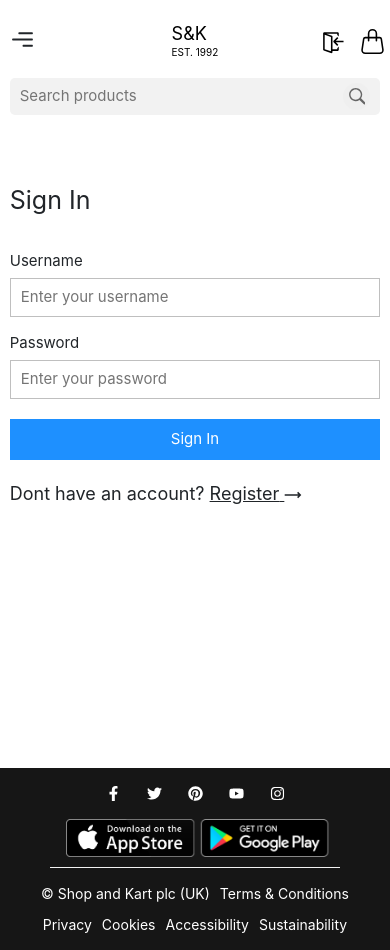
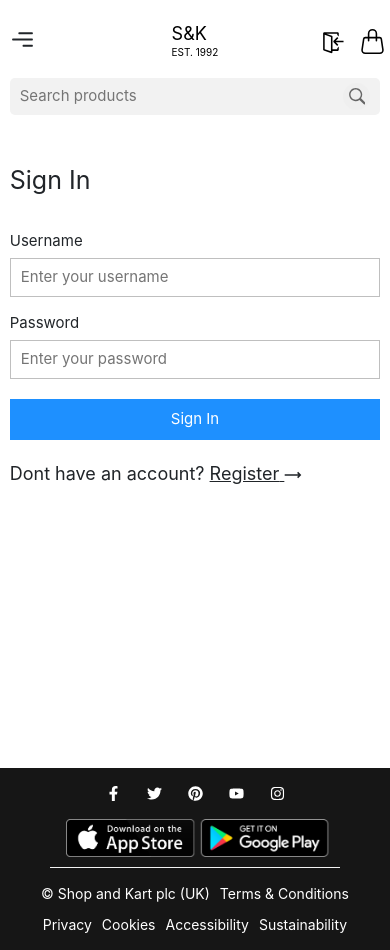
Before and after one commit to nasrah01/react-ecommerce, a React (Create React App) app: page /login in a window 390 px wide. Built offline with nearby package versions, Linux system fonts and the light colour scheme; no server answers.

Commit message:
build login component

```diff
--- a/src/components/Header/Header.jsx
+++ b/src/components/Header/Header.jsx
@@ -29,17 +29,17 @@ const Header = () => {
         </div>
         <SearchBar />
         <div className="header__cart">
-          <div>
           <Link
             to="/login"
             style={{ textDecoration: "none", color: "#000" }}
           >
+          <div>
             <p className="signin">Sign in</p>
             <div className="signin__responsive icon">
               <VscSignIn />
             </div>
+          </div>
           </Link>
-          </div>
           <Link
             to="/checkout"
             style={{ textDecoration: "none", color: "#000" }}
--- a/src/components/Header/header.css
+++ b/src/components/Header/header.css
@@ -54,6 +54,10 @@
 
 .cart__quantity span {
   color: white;
+}
+
+.signin {
+  margin-right: 1rem !important;
 }
 
 .signin__responsive {
--- a/src/components/Home/slider.css
+++ b/src/components/Home/slider.css
@@ -1,9 +1,9 @@
 .slider__container {
-  padding: 3rem calc((100vw - 1400px) / 2);
+  padding: 3rem calc((100vw - 1800px) / 2);
 }
 
 .slider__img {
-  max-height: 600px;
+  max-height: 700px;
   width: 100%;
   object-fit: cover;
 }
--- a/src/styles/App.css
+++ b/src/styles/App.css
@@ -514,7 +514,7 @@
   min-height: 75vh;
   display: flex;
   justify-content: center;
-  padding-top: 5rem;
+  padding: 5rem 0;
 }
 
 .login__header h2 {
@@ -586,6 +586,10 @@ form div > * {
 
 @media screen and (max-width: 500px) {
 
+  .login__container {
+    padding: 3rem 0 5rem 0;
+  }
+
   .form__container input, .submit__btn button {
     width: 95vw;
   }
```
Lines whose indentation alone changed are shown as unchanged.
